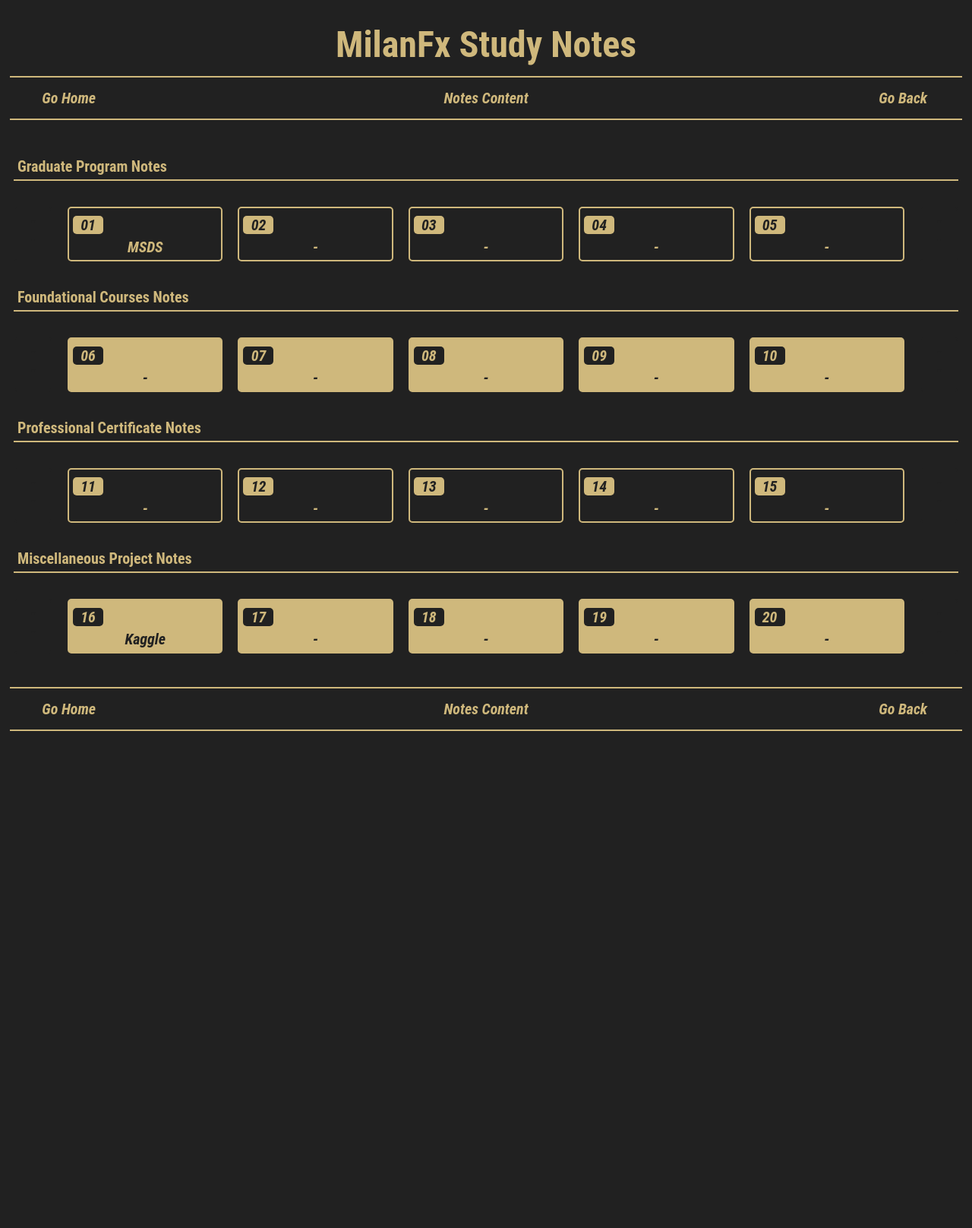
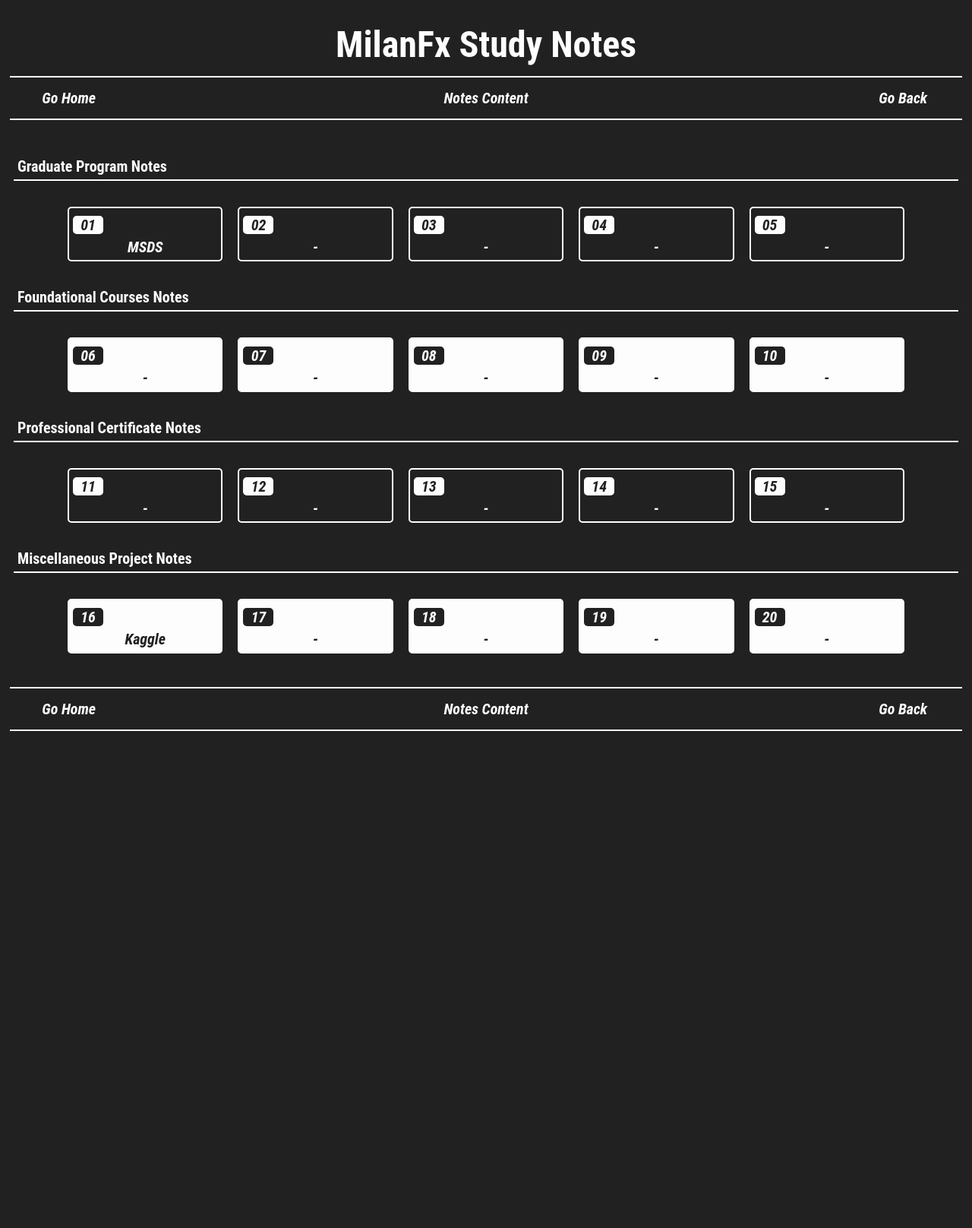
Before and after one commit to milanfx/milanfx.github.io, a Jekyll site: the page built from index.md, in a window 1280 px wide. Shown: the whole page at 76% size. Built offline with Jekyll 4.4.1, drawn with Linux system fonts in a browser that asks for light colours.

Commit message:
Update page.html

```diff
--- a/_layouts/page.html
+++ b/_layouts/page.html
@@ -7,8 +7,9 @@
   <title>{{ page.title }}</title>
   <style>
     :root {
-      --word: #CFB87C;
+      --word: #FDFDFD;
       --back: #212121;
+      --name: #CFB87C;
     }
 
     body {
```
